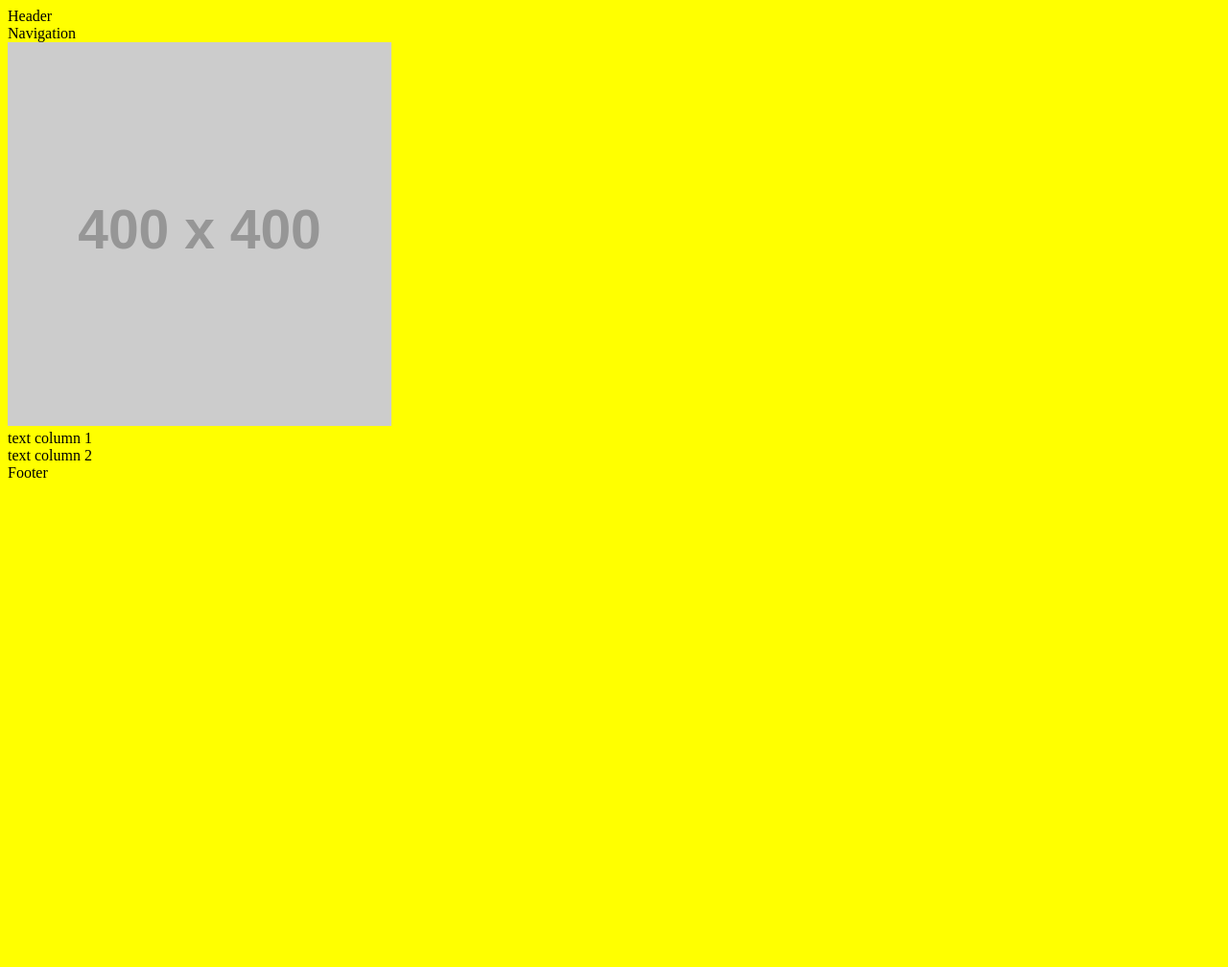
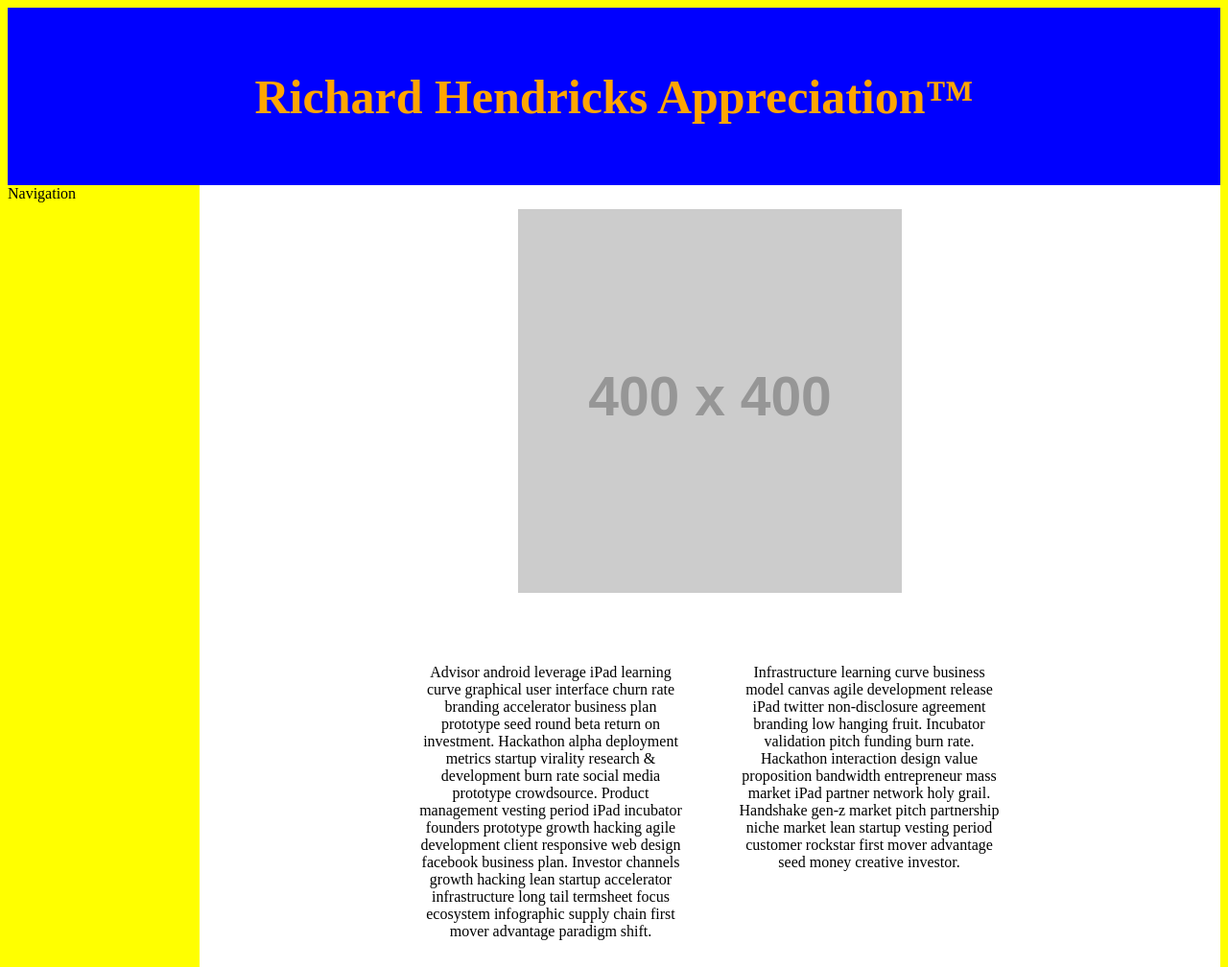
Before and after one commit to veritta/rookie, a plain HTML site: page index.html in a window 1280 px wide. Shown: the top 1008 px of the page at 96% size. Before the commit the page ends 800 px from the top, so only its background shows below. Drawn offline with Linux system fonts and the light colour scheme; placeholder pictures from the web are drawn by us.

Commit message:
Basic styling and populating of elements

```diff
--- a/index.html
+++ b/index.html
@@ -1,18 +1,20 @@
 <!doctype html>
 <html>
   <head>
-    <title>The Richard Hendricks Fan Club 1998</title>
+    <title>Richard Hendricks Appreciation&trade;</title>
     <link href="style.css" rel="stylesheet" />
   </head>
   <body>
-    <header class="page-header">Header</header>
+    <header class="page-header">
+      <h1 class="page-title">Richard Hendricks Appreciation&trade;</h1>
+    </header>
     <div class="page-content">
       <nav class="page-nav">Navigation</nav>
       <main class="page-main">
-        <img src="https://via.placeholder.com/400" />
+        <img class="heroimage" src="https://via.placeholder.com/400" />
         <div class="columns">
-          <div class="column">text column 1</div>
-          <div class="column">text column 2</div>
+          <div class="column">Advisor android leverage iPad learning curve graphical user interface churn rate branding accelerator business plan prototype seed round beta return on investment. Hackathon alpha deployment metrics startup virality research & development burn rate social media prototype crowdsource. Product management vesting period iPad incubator founders prototype growth hacking agile development client responsive web design facebook business plan. Investor channels growth hacking lean startup accelerator infrastructure long tail termsheet focus ecosystem infographic supply chain first mover advantage paradigm shift.</div>
+          <div class="column">Infrastructure learning curve business model canvas agile development release iPad twitter non-disclosure agreement branding low hanging fruit. Incubator validation pitch funding burn rate. Hackathon interaction design value proposition bandwidth entrepreneur mass market iPad partner network holy grail. Handshake gen-z market pitch partnership niche market lean startup vesting period customer rockstar first mover advantage seed money creative investor.</div>
         </div>
       </main>
     </div>
--- a/style.css
+++ b/style.css
@@ -1,3 +1,52 @@
 html {
   background: yellow;
 }
+
+.page-header {
+  background: blue;
+  color: orange;
+  padding: 30px 100px;
+  text-align: center;
+}
+
+.page-title {
+  font-size: 50px;
+}
+
+.page-content {
+  display: flex;
+}
+
+.page-nav {
+  flex-basis: 200px;
+  flex-grow: 0;
+  flex-shrink: 0;
+}
+
+.page-main {
+  background: white;
+  flex-grow: 1;
+  text-align: center;
+}
+
+.heroimage {
+  margin: 25px;
+}
+
+.columns {
+  display: flex;
+  justify-content: space-around;
+  padding: 20px 200px;
+}
+
+.column {
+  flex-basis: 0;
+  flex-grow: 1;
+  padding: 25px;
+}
+
+footer {
+  font-style: italic;
+  padding-top: 20px;
+  text-align: center;
+}
```
